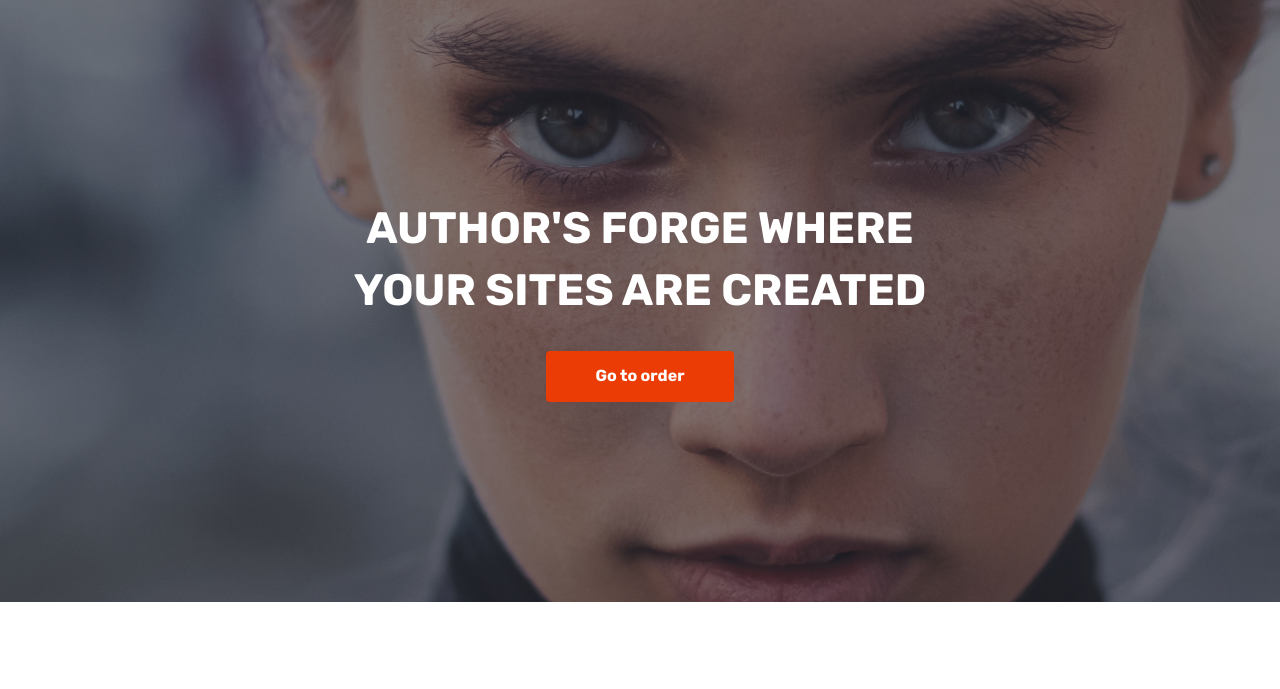
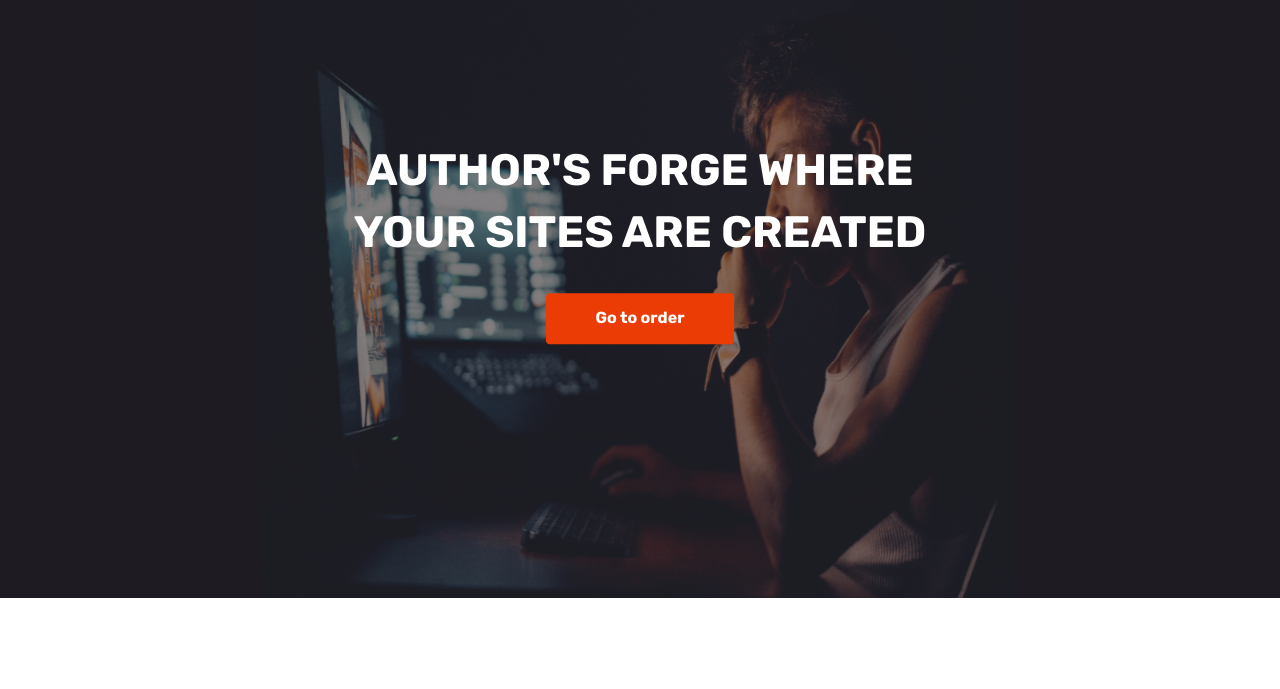
Before and after one commit to Lintra12/DolGuldur, a website: page app/index.html in a window 1280 px wide. Shown: the part 78-767 px from the top of the page. Drawn offline with nearby package versions, Linux system fonts and the light colour scheme; files that its build step writes are made by us from their sources.

Commit message:
task 3 slider added

```diff
--- a/app/index.html
+++ b/app/index.html
@@ -67,7 +67,7 @@
     <h1 class="visually-hidden">
       DolGuldur Web Studio
     </h1>
-    <section class="hero section" style="background-image: url('images/image-bg.jpg')">
+    <section class="hero">
       <div class="container">
         <div class="hero__content">
           <p class="hero__text">
@@ -75,6 +75,11 @@
           </p>
           <button class="button" type="button">Go to order</button>
         </div>
+      </div>
+      <div class="hero__autoplay">
+        <div><img src='images/image-bg.jpg' width="1600" height="600" alt="girl`s face"></div>
+        <div><img src='images/image-bg2.jpg' width="1600" height="600" alt="hands"></div>
+        <div><img src='images/image-bg3.jpg' width="1600" height="600" alt="man infront of computer"></div>
       </div>
     </section>
     <section class="skills section">
@@ -384,6 +389,9 @@
   </main>
   <footer class="footer">
     <div class="container footer__container">
+      <h2 class="visually-hidden">
+        Footer
+      </h2>
       <div class="footer__contact">
         <a class="logo footer__logo" href="#">
           <img class="logo__img" src="images/logofooter.svg" width="140" height="25" alt="Логотип">
@@ -405,9 +413,9 @@
         </address>
       </div>
       <div class="footer__join">
-        <p class="footer__text">
+        <h3 class="footer__text">
           join
-        </p>
+        </h3>
         <ul class="social">
           <li class="social__item">
             <a class="social__link social__link--dark">
--- a/app/js/main.js
+++ b/app/js/main.js
@@ -2,4 +2,18 @@ $(function () {
 
   var mixer = mixitup('.works__content');
 
+
 });
+
+$(function () {
+
+$('.hero__autoplay').slick({
+  slidesToShow: 1,
+  slidesToScroll: 1,
+  autoplay: true,
+  autoplaySpeed: 1500,
+  arrows: false,
+  pauseOnHover: false,
+
+});
+});
--- a/app/scss/components/_footer.scss
+++ b/app/scss/components/_footer.scss
@@ -24,6 +24,8 @@
 
   &__text {
     text-transform: uppercase;
+    font-size: 14px;
+    font-weight: 400;
     color: $background;
     margin-bottom: 20px;
   }
--- a/app/scss/components/main.scss
+++ b/app/scss/components/main.scss
@@ -1,8 +1,8 @@
 .hero {
-  padding: 200px 0;
-  position: relative;
-  z-index: 1;
+
+  &__autoplay {
     max-width: 1600px;
+    height: 600px;
     background-repeat: no-repeat;
     background-position: bottom center;
     background-size: cover;
@@ -11,15 +11,21 @@
     &::after {
       content: '';
       position: absolute;
-    z-index: -1;
+      z-index: 1;
       top: 0;
       left: 0;
       width: 100%;
       height: 100%;
       background-color: $overlay;
     }
+  }
 
   &__content {
+    position: absolute;
+    z-index: 2;
+    left: 50%;
+    top: 40%;
+    transform: translate(-50%, -50%);
     align-items: center;
     text-align: center;
   }
@@ -33,6 +39,7 @@
     text-transform: uppercase;
     margin: 0 auto 30px;
   }
+
 }
 
 .skills {
--- a/app/scss/style.scss
+++ b/app/scss/style.scss
@@ -5,3 +5,4 @@
 @import 'components/footer';
 @import 'components/main';
 @import 'pages/works';
+@import '../../node_modules/slick-carousel/slick/slick.scss'
--- a/gulpfile.js
+++ b/gulpfile.js
@@ -55,6 +55,7 @@ function scripts() {
   return src([
     'node_modules/jquery/dist/jquery.js',
     'node_modules/mixitup/dist/mixitup.js',
+    'node_modules/slick-carousel/slick/slick.js',
     'app/js/main.js'
   ])
   .pipe(concat('main.min.js'))
--- a/package.json
+++ b/package.json
@@ -21,6 +21,7 @@
     "sass": "^1.75.0"
   },
   "dependencies": {
-    "mixitup": "^3.3.1"
+    "mixitup": "^3.3.1",
+    "slick-carousel": "^1.8.1"
   }
 }
```
Also changed, not shown: app/works_page.html (+5 -2 lines), app/css/style.min.css, app/images/image-bg2.jpg (added), app/images/image-bg3.jpg (added), app/images/partners/applepay.svg (deleted), app/images/partners/googlepay.svg (deleted), app/images/partners/npm.svg (deleted), app/images/partners/playstation.svg (deleted), app/images/partners/rails.svg (deleted), app/images/partners/ubereats.svg (deleted), app/js/main.min.js, 1 other file. Lines whose indentation alone changed are shown as unchanged.
